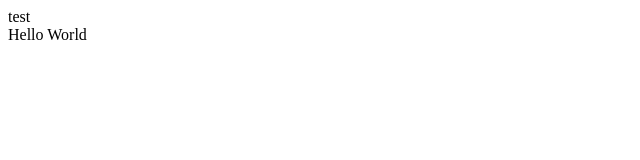
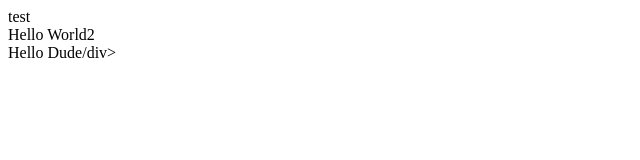
Before and after one commit to bedbw00/project-1, a plain HTML site: page index.html in a window 1280 px wide. Shown: the whole page, without its empty margins (0-640 px from the left). Drawn offline with Linux system fonts and the light colour scheme.

Commit message:
bla blub

```diff
--- a/index.html
+++ b/index.html
@@ -3,7 +3,8 @@
 
 
 <body>
-    <div>Hello World</div>
+    <div>Hello World2</div>
+    <div>Hello Dude/div>
 </body>
 
 </html>
```
Also changed, not shown: test.txt.
